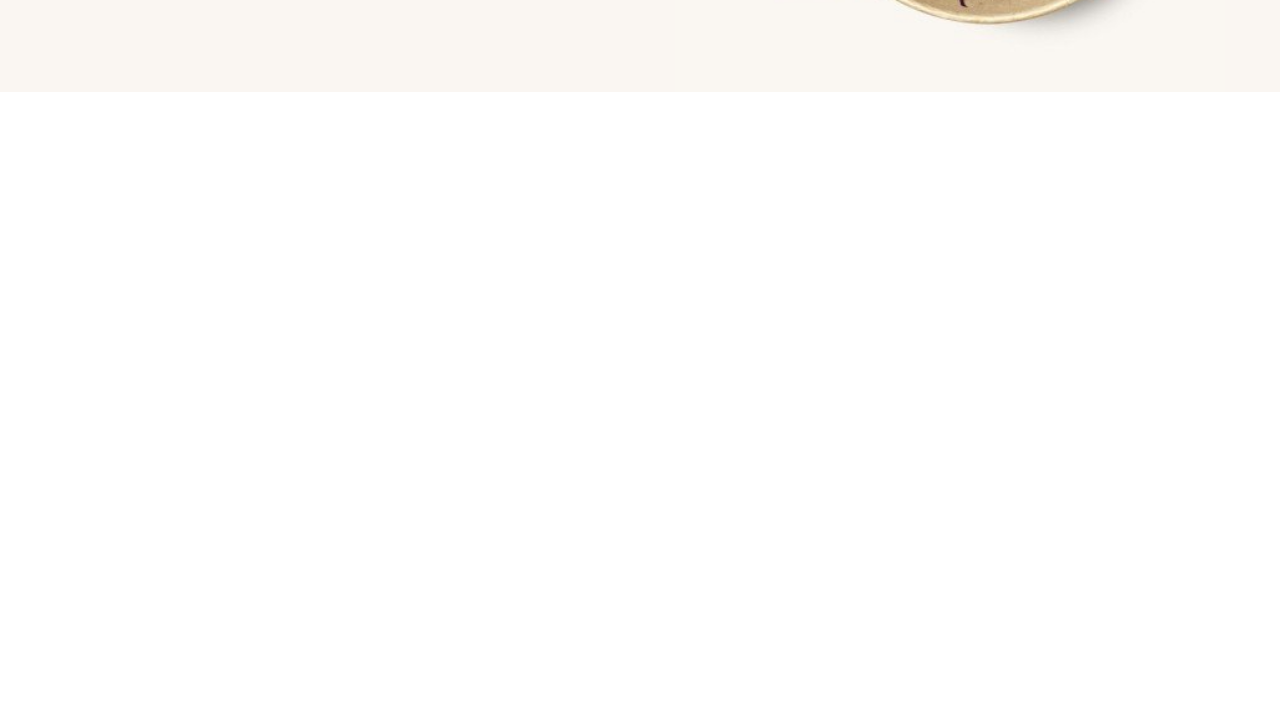
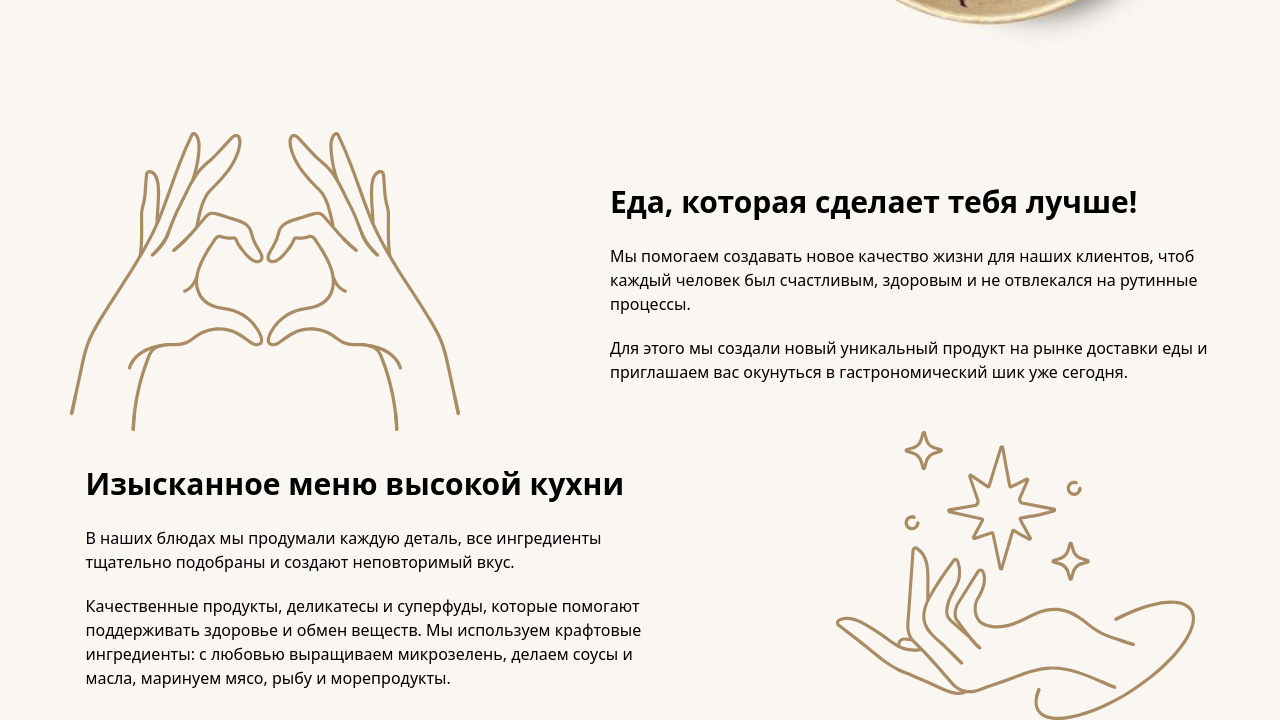
Before and after one commit to MuhammadaliID/GIT-EXAM-2, a website: page index.html in a window 1280 px wide. Shown: the part 572-1292 px from the top of the page. Before the commit the page ends 800 px from the top, so only its background shows below. Drawn offline with Linux system fonts and the light colour scheme.

Commit message:
Food you like

```diff
--- a/index.html
+++ b/index.html
@@ -55,7 +55,23 @@
 
 </div>
 
+<div style="max-width: 1550px; margin: auto; margin-top: 40px;" class="flex justify-center gap-[40px] items-center flex-wrap sm:gap-[150px] p-[20px] sm:p-[0px]">
+<img src="./Group (1).svg">
+<div class="flex flex-col gap-y-[20px] w-[600px]">
+    <h1 class="font-bold text-[30px] text-center sm:text-left">Еда, которая сделает тебя лучше!</h1>
+    <h1>Мы помогаем создавать новое качество жизни для наших клиентов, чтоб каждый человек был счастливым, здоровым и не отвлекался на рутинные процессы.</h1>
+    <h1>Для этого мы создали новый уникальный продукт на рынке доставки еды и приглашаем вас окунуться в гастрономический шик уже сегодня.</h1>
+</div>
+</div>
 
+<div style="max-width: 1550px; margin: auto; margin-top: 4=30px;" class="flex justify-center gap-[40px] items-center flex-wrap sm:gap-[150px] p-[20px] sm:p-[0px] ">
+<div class="flex flex-col gap-y-[20px] w-[600px]">
+    <h1 class="font-bold text-[30px] text-center sm:text-left">Изысканное меню высокой кухни</h1>
+    <h1>В наших блюдах мы продумали каждую деталь, все ингредиенты тщательно подобраны и создают неповторимый вкус.</h1>
+    <h1>Качественные продукты, деликатесы и суперфуды, которые помогают  поддерживать здоровье и обмен веществ. Мы используем крафтовые ингредиенты: с любовью выращиваем микрозелень, делаем соусы и масла, маринуем мясо, рыбу и морепродукты.</h1>
+</div>
+<img src="./Frame.svg">
+</div>
 
 
 
```
Also changed, not shown: Frame.svg (added), Group (1).svg (added), src/output.css.
